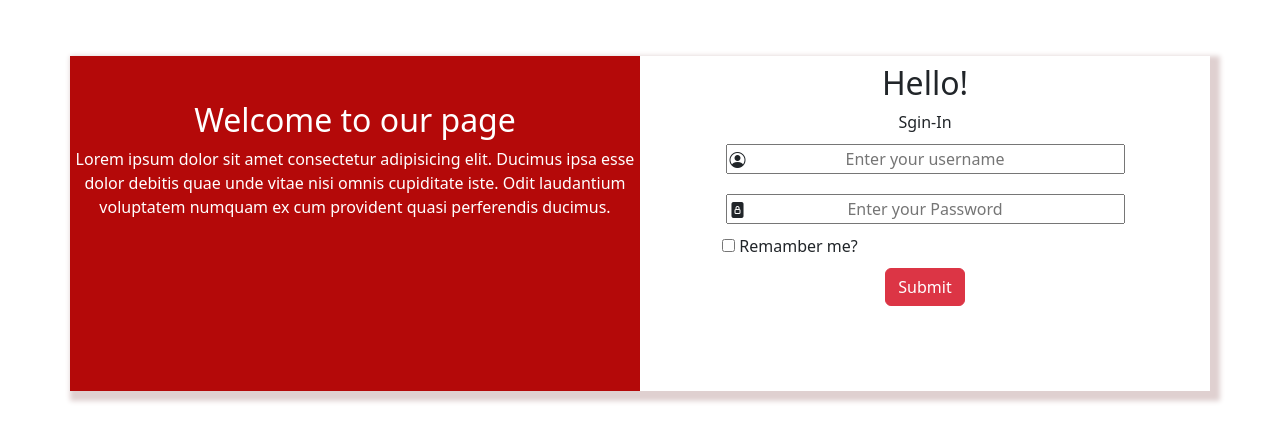
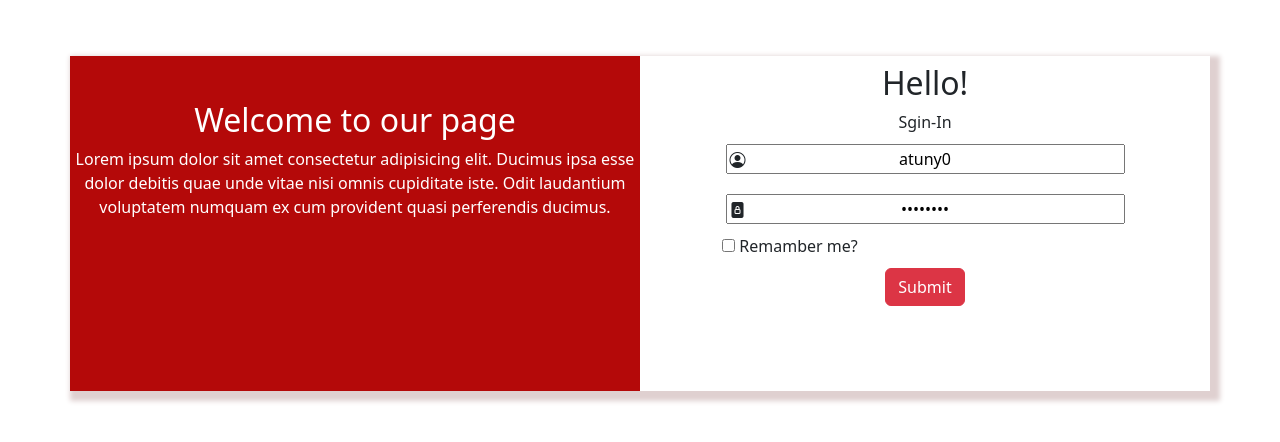
Before and after one commit to rumana2000/goo-blog, a plain HTML site: page login.html in a window 1280 px wide. Drawn offline with nearby package versions, Linux system fonts and the light colour scheme.

Commit message:
add fav icom

```diff
--- a/login.html
+++ b/login.html
@@ -8,7 +8,8 @@
     <link rel="stylesheet" href="https://cdn.jsdelivr.net/npm/bootstrap@5.2.3/dist/css/bootstrap.min.css" />
     <link rel="stylesheet" href="https://cdn.jsdelivr.net/npm/bootstrap-icons@1.10.2/font/bootstrap-icons.css" />
     <link rel="stylesheet" href="./css/style.css" />
-    <title>Document</title>
+    <link rel="icon" type="image/png" href="./img/logo.png" />
+    <title>Login</title>
 </head>
 
 <body>
@@ -32,13 +33,14 @@
                             <div class="input-body">
                                 <div class="input-icon">
                                     <i class="bi bi-person-circle"></i>
-                                    <input type="text" class="text-center" placeholder="Enter your username" id="inputUsername">
+                                    <input type="text" class="text-center" placeholder="Enter your username"
+                                        id="inputUsername" value="atuny0">
                                 </div>
                                 <div class="input-icon">
                                     <i class="bi bi-file-lock-fill"></i>
-                                    <input type="password" class="text-center" placeholder="Enter your Password" id="inputPassword">
+                                    <input type="password" class="text-center" placeholder="Enter your Password"
+                                        id="inputPassword" value="9uQFF1Lh">
                                 </div>
-
                             </div>
                             <div class="remamber">
                                 <input type="checkbox"> Remamber me?
@@ -102,11 +104,4 @@
     });
 
 </script>
-
 </html>
-
-
-<script>
-
-
-</script>
```
Also changed, not shown: index.html (+1 -0 lines). Lines whose indentation alone changed are shown as unchanged.
